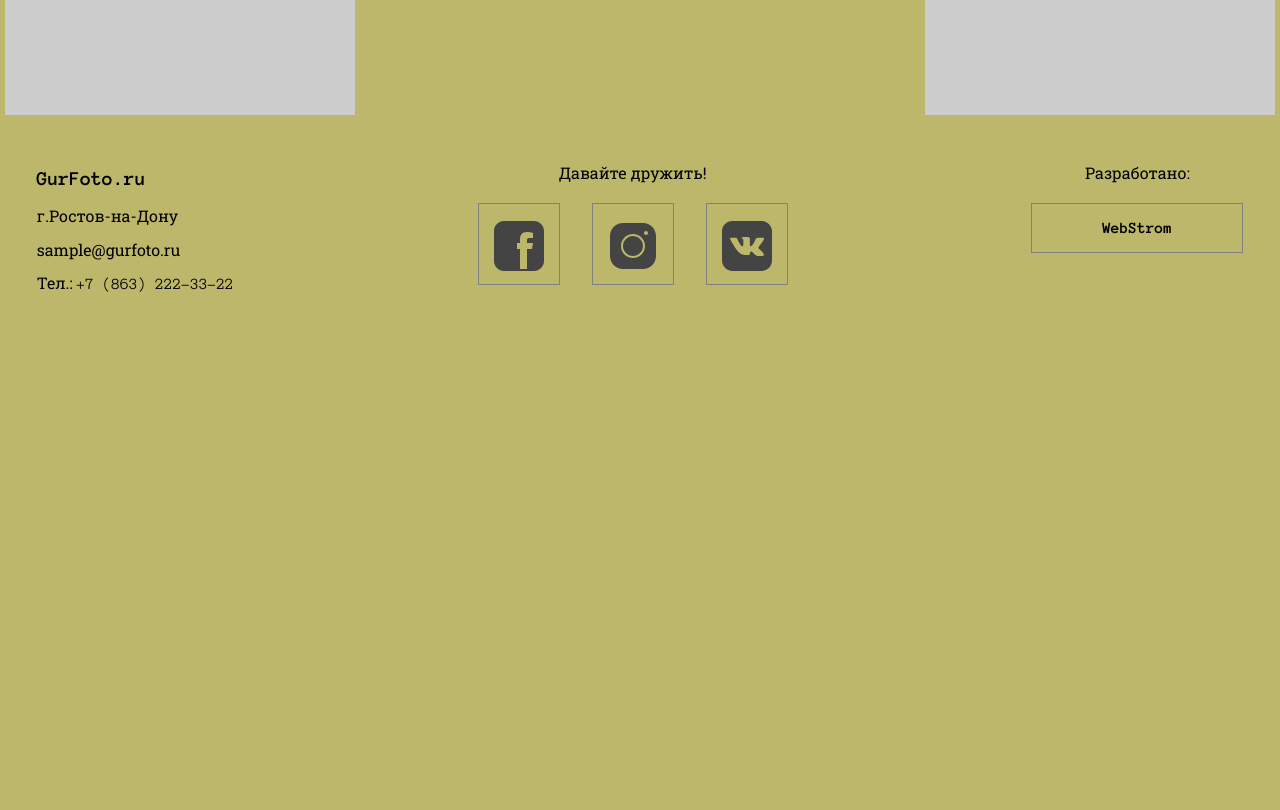
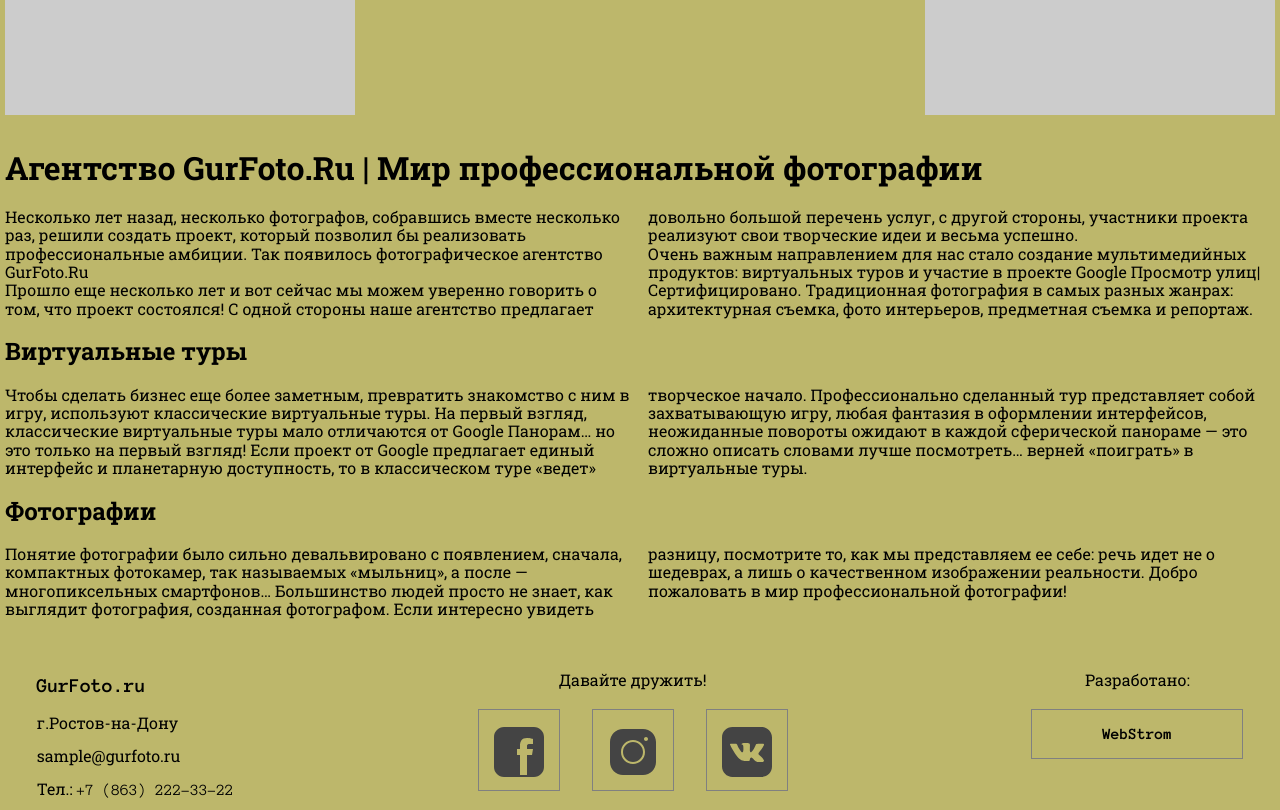
Before and after one commit to Kolya-YA/FirstStep, a plain HTML site: page index.html in a window 1280 px wide. Shown: the part 1120-1930 px from the top of the page. Before the commit the page ends 1423 px from the top, so only its background shows below. Drawn offline with Linux system fonts and the light colour scheme; placeholder pictures from the web are drawn by us.

Commit message:
добавлен блок About

```diff
--- a/css/styles.css
+++ b/css/styles.css
@@ -251,6 +251,10 @@ body {
 @media (min-width: 960px) {
 
 
+  .main-content-about p {
+    column-count: 2;
+
+  }
 
   .footer {
     flex-wrap: nowrap;
--- a/index.html
+++ b/index.html
@@ -116,6 +116,16 @@
           <a href="http://placehold.it/1600x1200#">Сылка на страницу фото</a>
         </div>
       </div>
+      <article class="main-content-about">
+        <h1>Агентство GurFoto.Ru | Мир профессиональной фотографии</h1>
+        <p>Несколько лет назад, несколько фотографов, собравшись вместе несколько раз, решили создать проект, который позволил бы реализовать профессиональные амбиции. Так появилось фотографическое агентство GurFoto.Ru<br>
+        Прошло еще несколько лет и вот сейчас мы можем уверенно говорить о том, что проект состоялся! С одной стороны наше агентство предлагает довольно большой перечень услуг, с другой стороны, участники проекта реализуют свои творческие идеи и весьма успешно.<br>
+        Очень важным направлением для нас стало создание мультимедийных продуктов: виртуальных туров и участие в проекте Google Просмотр улиц|Сертифицировано. Традиционная фотография в самых разных жанрах: архитектурная съемка, фото интерьеров, предметная съемка и репортаж.</p>
+        <h2>Виртуальные туры</h2>
+        <p>Чтобы сделать бизнес еще более заметным, превратить знакомство с ним в игру, используют классические виртуальные туры. На первый взгляд, классические виртуальные туры мало отличаются от Google Панорам… но это только на первый взгляд! Если проект от Google предлагает единый интерфейс и планетарную доступность, то в классическом туре «ведет» творческое начало. Профессионально сделанный тур представляет собой захватывающую игру, любая фантазия в оформлении интерфейсов, неожиданные повороты ожидают в каждой сферической панораме — это сложно описать словами лучше посмотреть… верней «поиграть» в виртуальные туры.</p>
+        <h2>Фотографии</h2>
+        <p>Понятие фотографии было сильно девальвировано с появлением, сначала, компактных фотокамер, так называемых «мыльниц», а после — многопиксельных смартфонов… Большинство людей просто не знает, как выглядит фотография, созданная фотографом. Если интересно увидеть разницу, посмотрите то, как мы представляем ее себе: речь идет не о шедеврах, а лишь о качественном изображении реальности. Добро пожаловать в мир профессиональной фотографии!</p>
+      </article>
 
     </div>
   </section>
```
